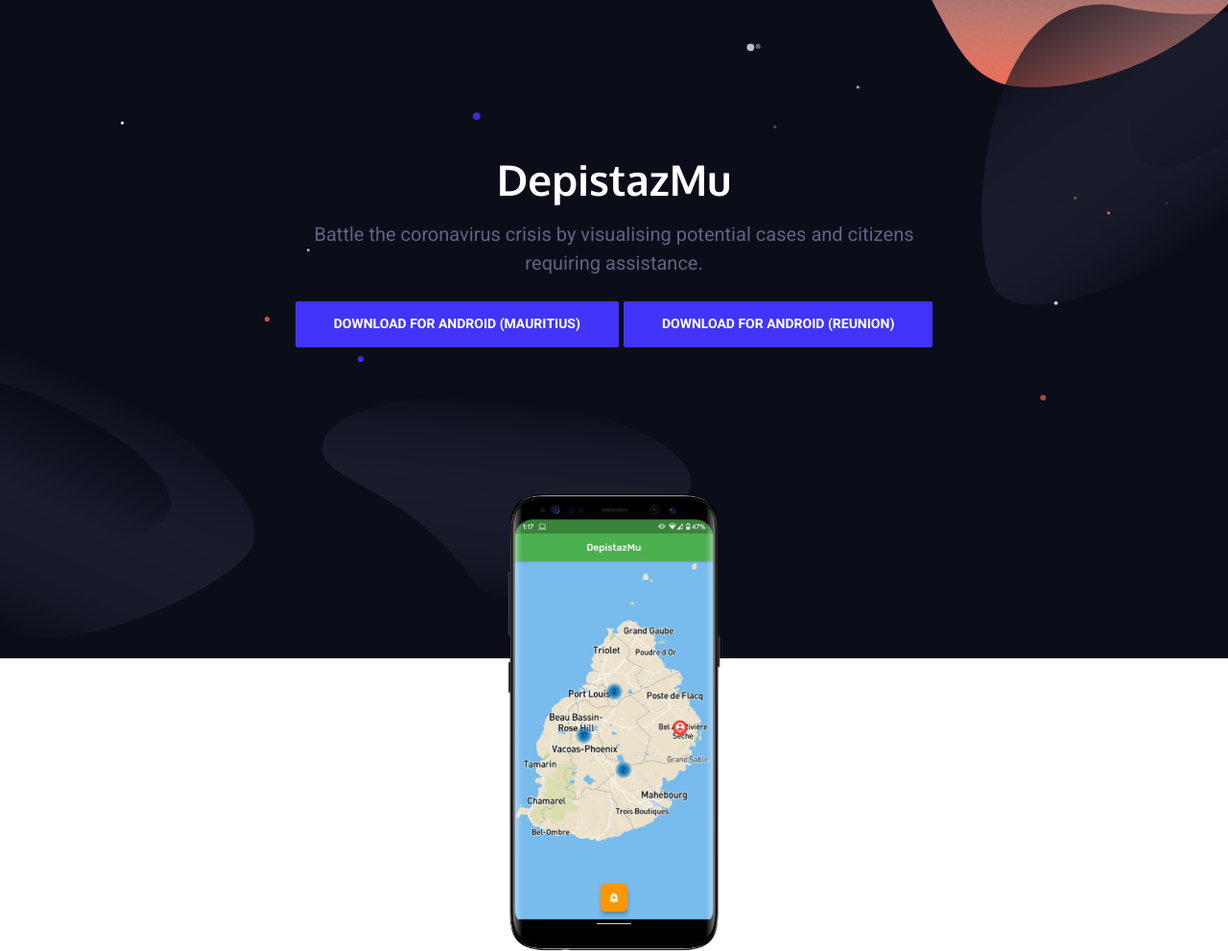
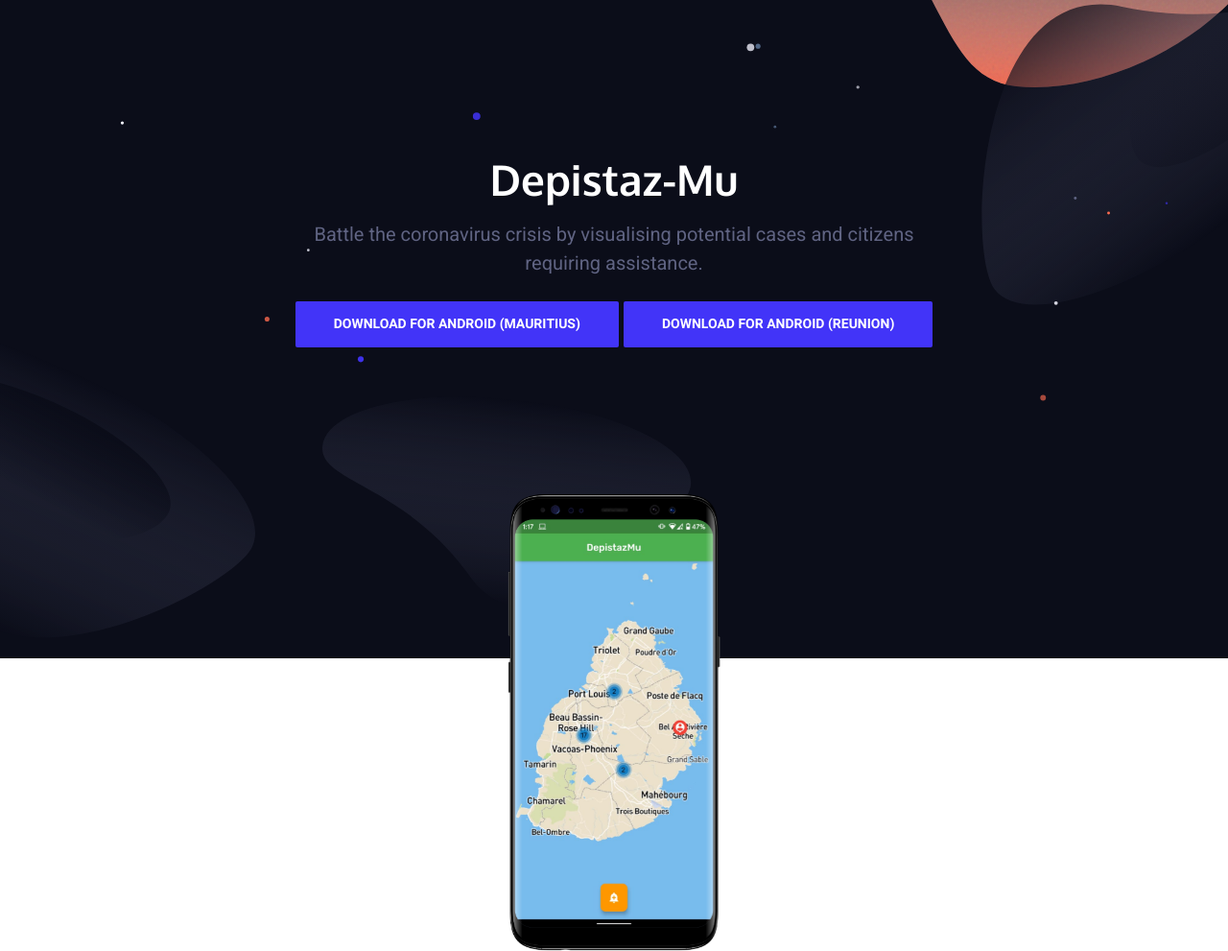
Before and after one commit to cyberstormdotmu/depistazsite, a website: page index.html in a window 1280 px wide. Shown: the top 991 px of the page at 96% size. Drawn offline with nearby package versions, Linux system fonts and the light colour scheme.

Commit message:
Add files via upload

```diff
--- a/index.html
+++ b/index.html
@@ -32,7 +32,7 @@
                 <div class="container-sm">
                     <div class="hero-inner">
 						<div class="hero-copy">
-	                        <h1 class="hero-title mt-0">DepistazMu</h1>
+	                        <h1 class="hero-title mt-0">Depistaz-Mu</h1>
 	                        <p class="hero-paragraph">Battle the coronavirus crisis by visualising potential cases and citizens requiring assistance.</p>
 	                        <div class="hero-cta">
 								<a class="button button-primary button-wide-mobile" href="dist/app-releaseMU.apk">Download for Android (MAURITIUS)</a>
```
